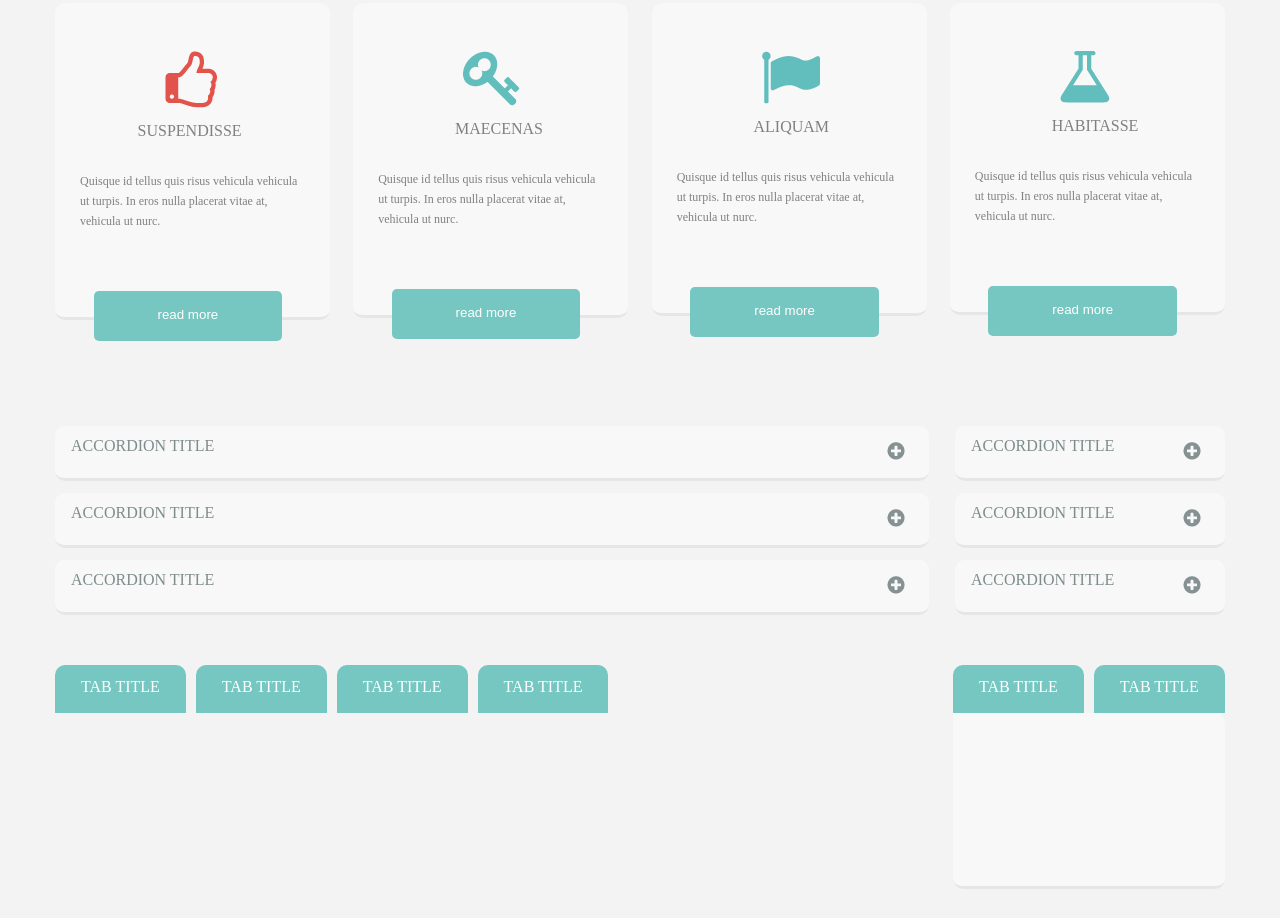
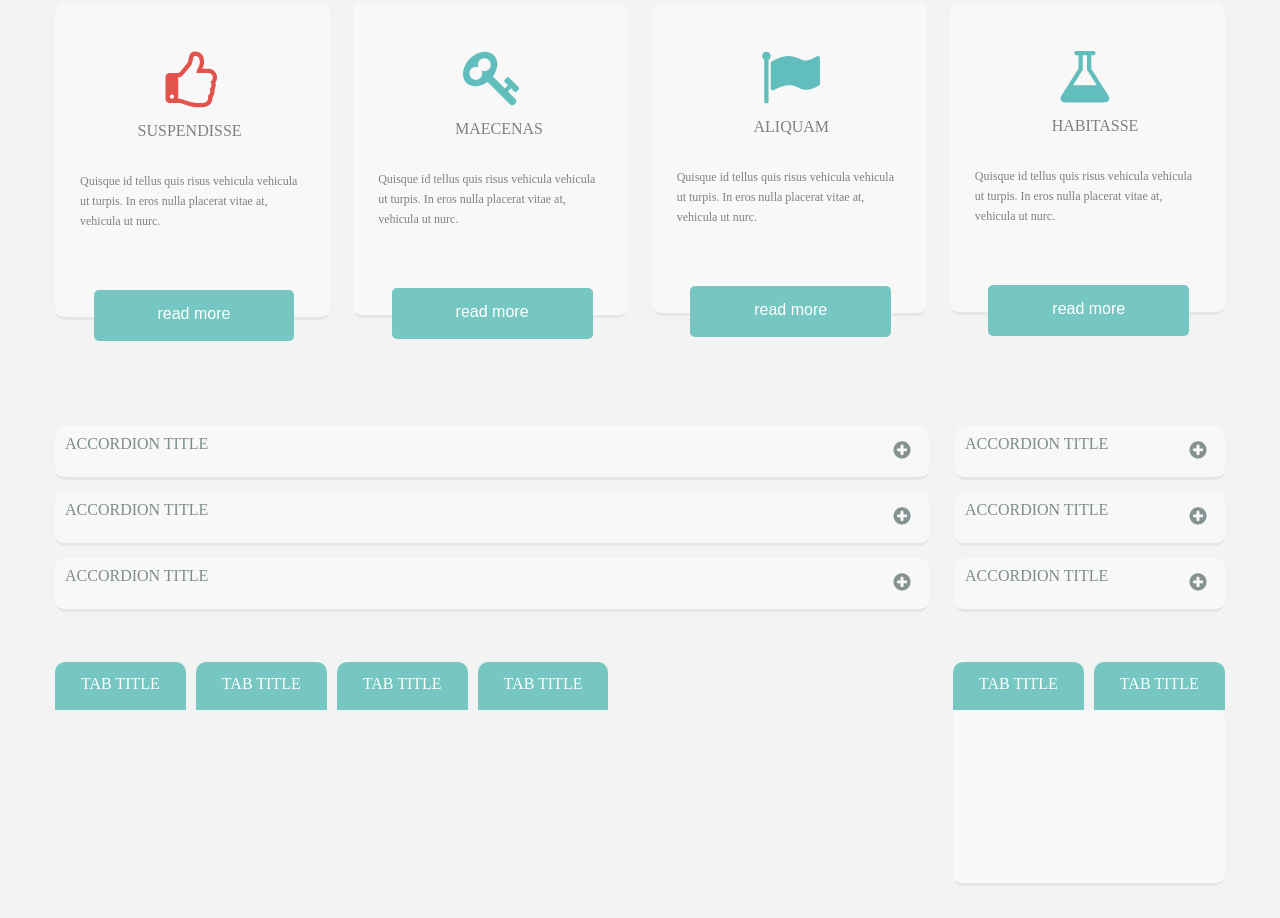
Before and after one commit to Indra-poudel/Design-Assignment-2-1A-setting, a plain HTML site: page index.html in a window 1280 px wide. Shown: the part 1702-2620 px from the top of the page. Drawn offline with Linux system fonts and the light colour scheme.

Commit message:
small changes

```diff
--- a/css/layout.css
+++ b/css/layout.css
@@ -1417,7 +1417,7 @@ hr{
 	font-size: 11px;
 	color: white;
 	padding-top: 20px;
-	font-family: arialRegular;
+	font-family: arial;
 }
 
 .footer-lower-icons{
--- a/css/reset.css
+++ b/css/reset.css
@@ -12,19 +12,7 @@ clear: both; }
 
 
 
-html, body, div, span, applet, object, iframe,
-h1, h2, h3, h4, h5, h6, p, blockquote, pre,
-a, abbr, acronym, address, big, cite, code,
-del, dfn, em, img, ins, kbd, q, s, samp,
-small, strike, strong, sub, sup, tt, var,
-b, u, i, center,
-dl, dt, dd, ol, ul, li,
-fieldset, form, label, legend,
-table, caption, tbody, tfoot, thead, tr, th, td,
-article, aside, canvas, details, embed,
-figure, figcaption, footer, header, hgroup,
-menu, nav, output, ruby, section, summary,
-time, mark, audio, video {
+* {
 	margin: 0;
 	padding: 0;
 	border: 0;
--- a/index.html
+++ b/index.html
@@ -46,7 +46,7 @@
 					</div>
 					<div class="header-nav-bar-search">
 						<div class="header-search-icon-wrapper">
-							<a class="search-icon-href" href="">
+							<a class="search-icon-href" href="#">
 								<img src="images/search-button.png">
 							</a>
 						</div>
```
